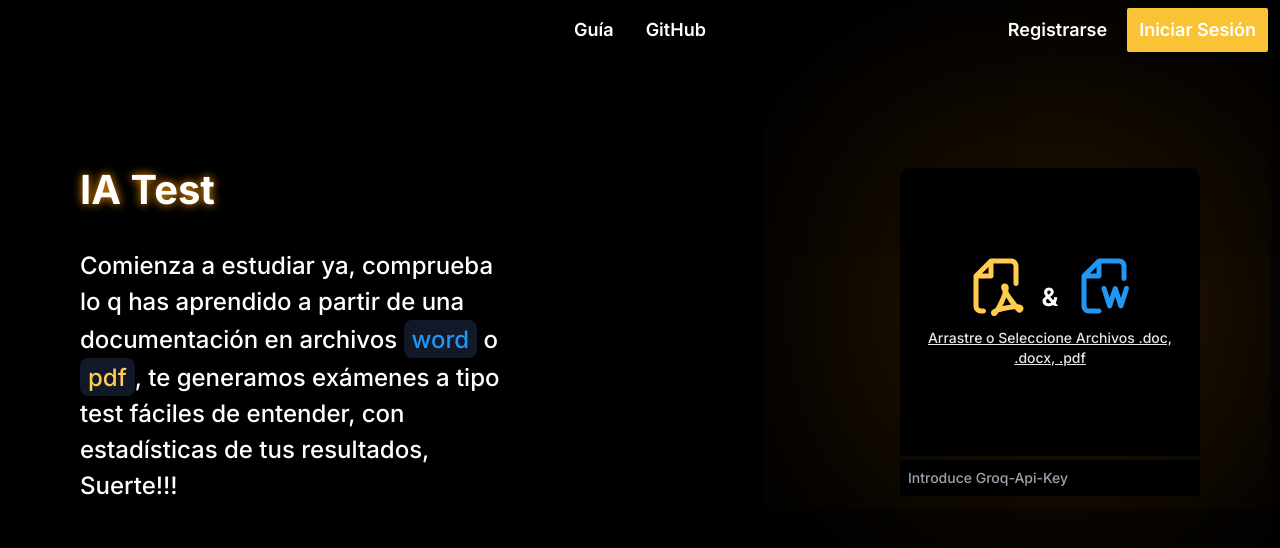
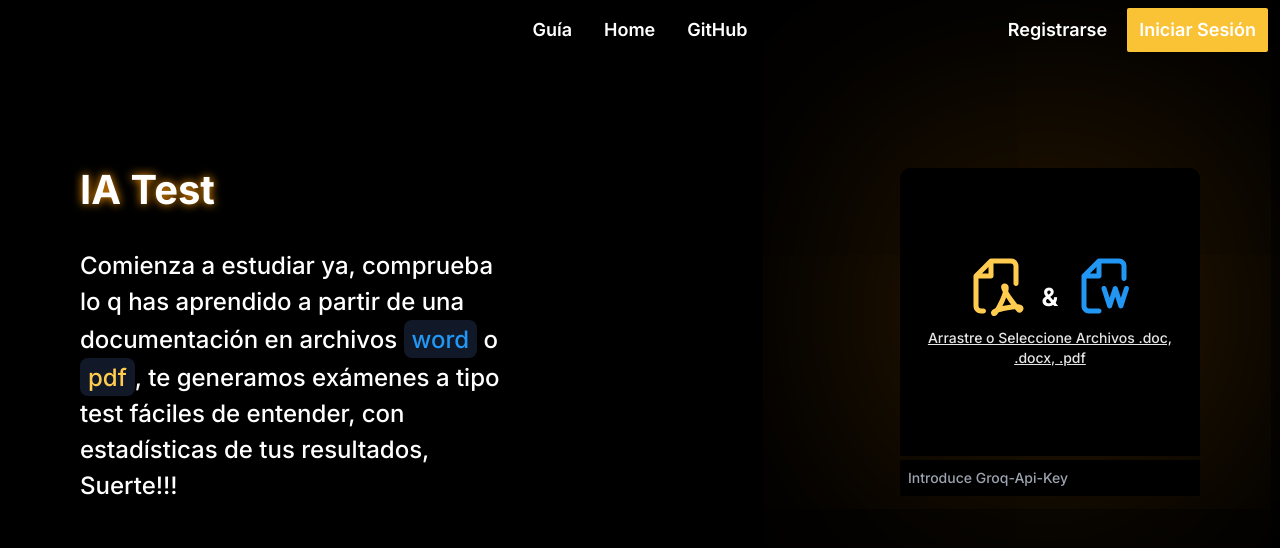
Before and after one commit to RodrigoInfante/IATest-Kackathon, a Next.js app: page / in a window 1280 px wide. Shown: the top 548 px of the page. Built offline with nearby package versions, Linux system fonts and the light colour scheme.

Commit message:
agregado link para home

```diff
--- a/components/Nav/Nav.tsx
+++ b/components/Nav/Nav.tsx
@@ -19,8 +19,9 @@ export const Nav =()=>{
         <nav className={`fixed w-full z-50 flex justify-between lg:justify-center pl-4 py-2 lg:px-3 gap-2
                 ${onTop? "bg-transparent":"bg-black"}
             `}>
-            <div className="flex gap-2 ">
-                <PrimaryLink className="underline lg:decoration-transparent hover:lg:decoration-white " href="/guia">Guía</PrimaryLink>
+            <div className="flex gap-2 flex-row-reverse lg:flex-row">
+                <PrimaryLink className="underline lg:decoration-transparent hover:lg:decoration-white" href="/guia">Guía</PrimaryLink>
+                <PrimaryLink className="underline lg:decoration-transparent hover:lg:decoration-white" href="/">Home</PrimaryLink>
                 <LinkGitHub className="hidden lg:block"/>
             </div>
             <div className="lg:absolute right-0 px-3 flex gap-2 content-end">
```
